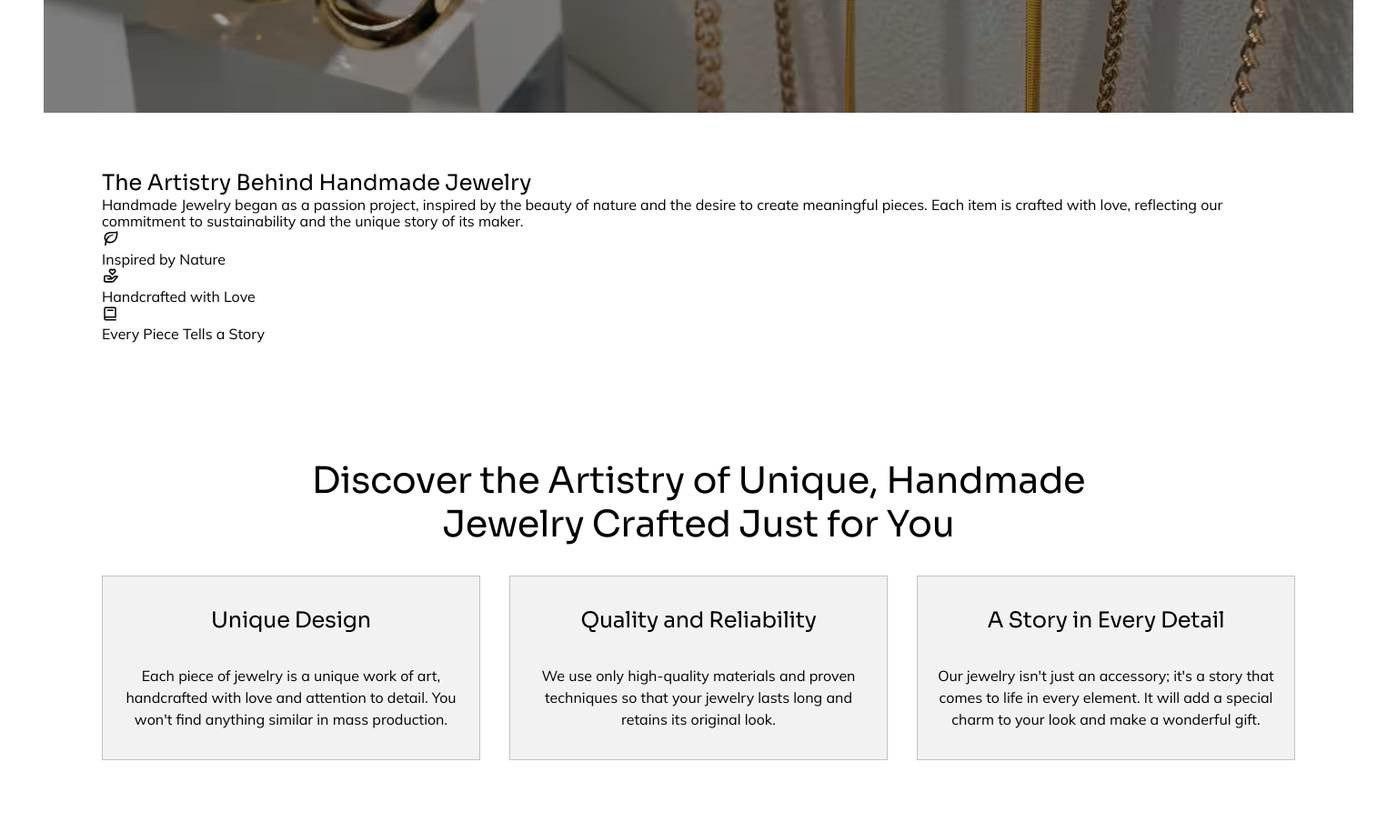
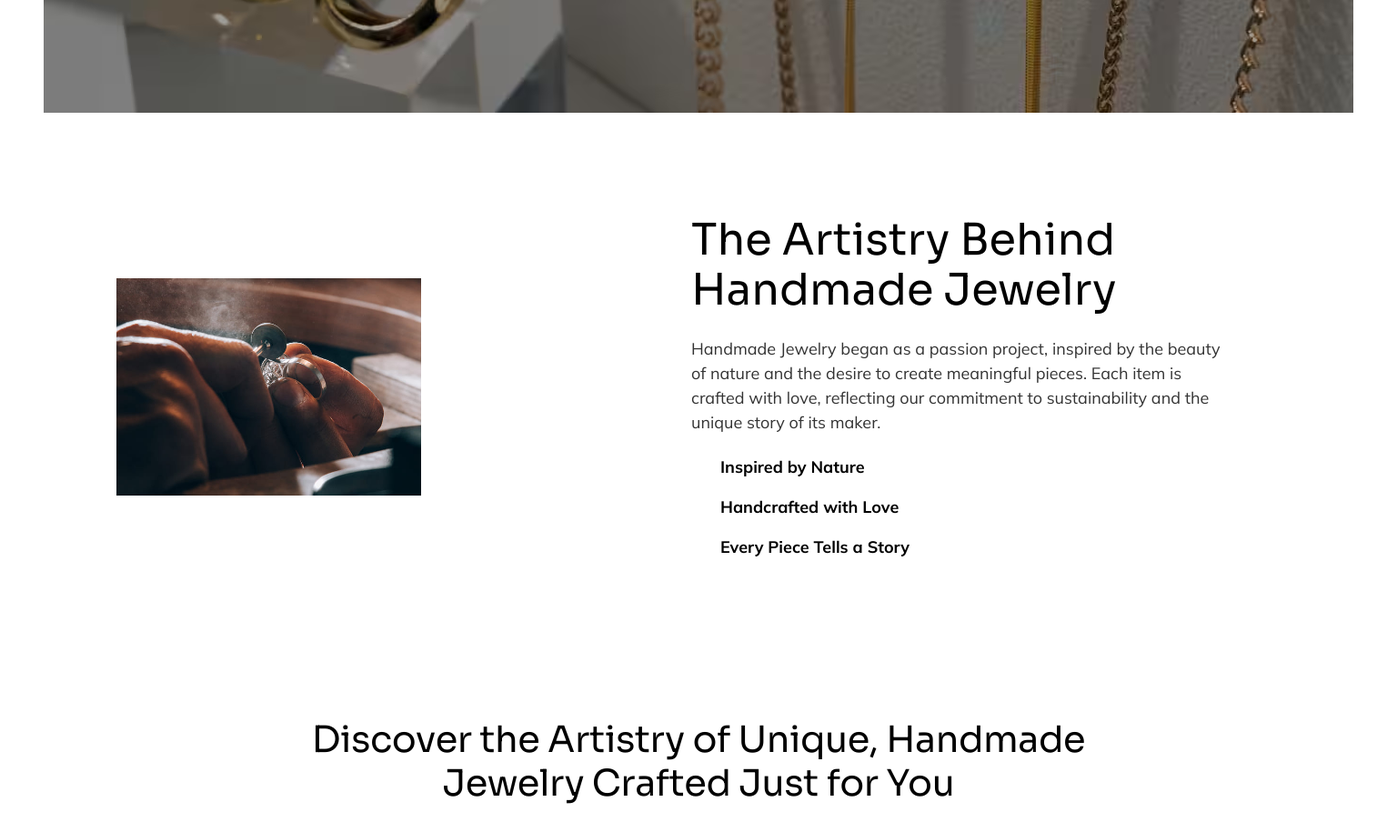
Before and after one commit to Ilya2895/project-F3A7K2Q9, a website built with Vite: page src/index.html in a window 1536 px wide. Shown: the part 740-1655 px from the top of the page at 91% size. Built offline with nearby package versions, Linux system fonts and the light colour scheme.

Commit message:
Обновление проекта

```diff
--- a/src/css/about.css
+++ b/src/css/about.css
@@ -0,0 +1,122 @@
+.about {
+    padding-top: 56px;
+    padding-bottom: 56px;
+    width: 100%;
+}
+
+.about-container {
+    display: flex;
+    flex-direction: column;
+    align-items: flex-start;
+    justify-content: center;
+    gap: 32px;
+}
+
+.about-img {
+    object-fit: cover;
+}
+
+.about-content {
+    display: flex;
+    flex-direction: column;
+    gap: 24px;
+}
+
+.about-title {
+    color: #000000;
+    font-size: 36px;
+}
+
+.about-description {
+    color: #333333;
+    font-size: 18px;
+    line-height: 1.5;
+}
+
+.about-list {
+    display: flex;
+    flex-direction: column;
+    gap: 20px;
+}
+
+.about-item {
+    color: #000000;
+    display: flex;
+    align-items: center;
+    font-size: 18px;
+    font-weight: 700;
+    gap: 8px;
+}
+
+.about-item-icon {
+    fill: none;
+    stroke: currentColor;
+    stroke-width: 0;
+    flex-shrink: 0;
+}
+
+@media screen and (min-width: 768px) {
+    .about {
+        display: flex;
+        align-items: center;
+        justify-content: flex-start;
+        flex-direction: column;
+        gap: 80px;
+        padding: 112px 32px;
+    }
+
+    .about-container {
+        display: flex;
+        align-items: flex-start;
+        justify-content: center;
+        flex-direction: column;
+        gap: 32px;
+    }
+
+    .about-wrapper {
+        gap: 32px;
+        flex-basis: calc((100% - 32px) / 2);
+    }
+
+    .about-content {
+        gap: 24px;
+        flex-basis: calc((100% - 32px) / 2);
+    }
+}
+
+@media screen and (min-width: 1440px) {
+    .about {
+        gap: 80px;
+        padding: 112px 64px;
+    }
+
+    .about-container {
+        display: flex;
+        align-items: center;
+        justify-content: flex-start;
+        flex-direction: row;
+        gap: 32px;
+    }
+
+    .about-wrapper {
+        gap: 32px;
+        flex-basis: calc((100% - 80px) / 2);
+    }
+
+    .about-content {
+        gap: 24px;
+        flex-basis: calc((100% - 80px) / 2);
+    }
+
+    .about-title {
+        font-size: 48px;
+    }
+
+    .about-description {
+        font-size: 18px;
+    }
+
+    .about-item {
+        gap: 8px;
+    }
+}
--- a/src/partials/about.html
+++ b/src/partials/about.html
@@ -1,5 +1,17 @@
 <section class="about section" id="about">
-  <div class="container">
+  <div class="container about-container">
+
+    <div class="about-wrapper">
+   <img class="about-img"
+   src="../img/about-us-img/about-us-1x.jpg"
+   srcset="../img/about-us-img/about-us-1x.jpg 1x, ../img/about-us-img/about-us-2x.jpg 2x"
+   alt="About Handmade Jewelry"
+   width="335"
+   height="335"
+   />
+  </div>
+
+  <div class="about-content">
     <h2 class="about-title">The Artistry Behind Handmade Jewelry</h2>
 
     <p class="about-description">
@@ -9,26 +21,27 @@
 
     <ul class="about-list">
       <li class="about-item">
-         <svg class="about-item-icon" width="19" height="20">
-          <use href="img/icons.svg#leaf"></use>
-         </svg>
+        <svg class="about-item-icon" width="24" height="24">
+          <use href="../img/icons.svg#leaf"></use>
+        </svg>
          <p class="about-item-text">Inspired by Nature</p>
       </li>
 
       <li class="about-item">
-        <svg class="about-item-icon" width="20" height="19">
-          <use href="img/icons.svg#donate-heart"></use>
-        </svg>
+          <svg class="about-item-icon" width="24" height="24">
+            <use href="../img/icons.svg#donate-heart"></use>
+          </svg>
           <p class="about-item-text">Handcrafted with Love</p>
       </li>
 
       <li class="about-item">
-        <svg class="about-item-icon" width="18" height="20">
-          <use href="img/icons.svg#book"></use>
-        </svg>
+          <svg class="about-item-icon" width="24" height="24">
+            <use href="../img/icons.svg#book"></use>
+          </svg>
           <p class="about-item-text">Every Piece Tells a Story</p>
       </li>
 
     </ul>
   </div>
+  </div>
 </section>
```
Also changed, not shown: src/img/about-us-img/1x-lap.avif (deleted), src/img/about-us-img/1x-mob.avif (deleted), src/img/about-us-img/1x-tab.avif (deleted), src/img/about-us-img/2x-lap.avif (deleted), src/img/about-us-img/2x-mob.avif (deleted), src/img/about-us-img/2x-tab.avif (deleted), src/img/about-us-img/about-us-1x.jpg (added), src/img/about-us-img/about-us-2x.jpg (added).
